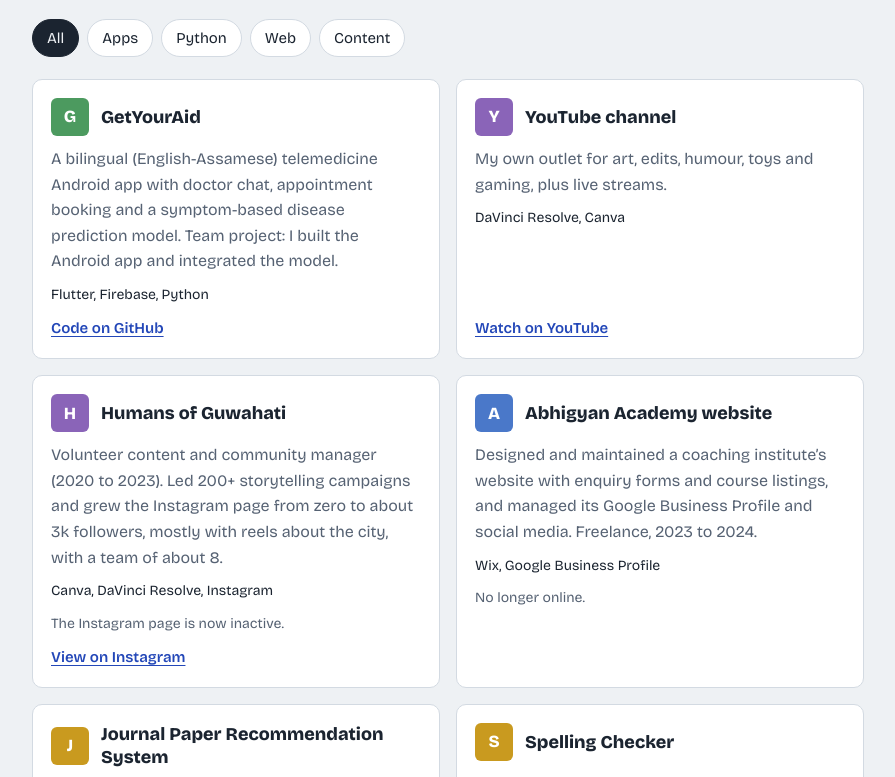
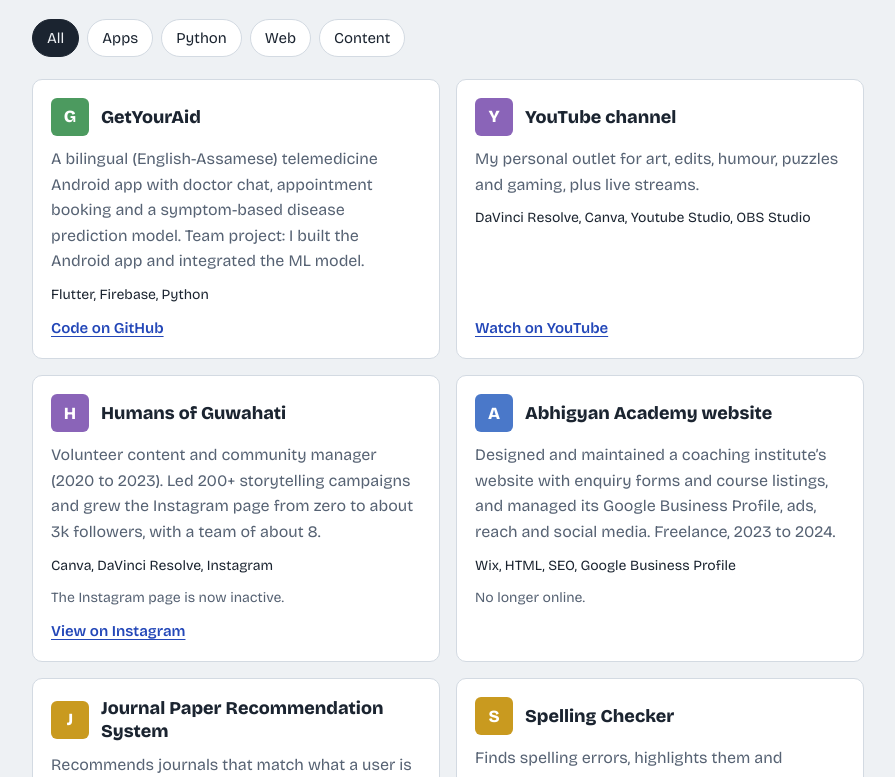
Before and after one commit to kun-zZ/kun-zZ.github.io, a plain HTML site: page index.html in a window 1280 px wide. Shown: the part 731-1508 px from the top of the page, without its empty margins (192-1087 px from the left). Drawn offline with nearby package versions, Linux system fonts and the light colour scheme.

Commit message:
Refine contact email tooltip and project details
Updated email tooltip text and modified project descriptions with improved clarity and links.

```diff
--- a/index.html
+++ b/index.html
@@ -143,7 +143,7 @@ footer { padding: 28px 0 48px; border-top: 1px solid var(--line); color: var(--m
       <h2 id="contact-h">Contact</h2>
       <p class="sub">Open to remote work and relocation. The easiest way to reach me is email.</p>
       <div class="links" style="margin-top:0">
-        <span class="tip"><a class="btn solid" href="mailto:kunaljain.0801@gmail.com" target="_blank" rel="noopener noreferrer" aria-describedby="mailtip">kunaljain.0801@gmail.com</a><span id="mailtip" role="tooltip">If clicking didn’t open anything, it doesn’t mean the code sucks, you don’t have a default mail app.</span></span>
+        <span class="tip"><a class="btn solid" href="mailto:kunaljain.0801@gmail.com" target="_blank" rel="noopener noreferrer" aria-describedby="mailtip">kunaljain.0801@gmail.com</a><span id="mailtip" role="tooltip">If clicking didn’t open anything, it doesn’t mean the code sucks, it means you haven't set a default mail app.</span></span>
         <a class="btn" href="https://www.linkedin.com/in/kunal-k01/" target="_blank" rel="noopener noreferrer">LinkedIn</a>
         <a class="btn" href="http://github.com/kun-zZ" target="_blank" rel="noopener noreferrer">GitHub</a>
         <a class="btn" href="https://www.youtube.com/@joeblessbee" target="_blank" rel="noopener noreferrer">YouTube</a>
@@ -161,16 +161,16 @@ footer { padding: 28px 0 48px; border-top: 1px solid var(--line); color: var(--m
    links: [["Label", "https://..."]]  (leave as [] if there is nothing to link to) */
 const PROJECTS = [
    { title: "GetYourAid", cats: ["Apps", "Python"], tech: "Flutter, Firebase, Python",
-    desc: "A bilingual (English-Assamese) telemedicine Android app with doctor chat, appointment booking and a symptom-based disease prediction model. Team project: I built the Android app and integrated the model.",
-    links: [["Code on GitHub", "http://github.com/kun-zZ"]] },
-  { title: "YouTube channel", cats: ["Content"], tech: "DaVinci Resolve, Canva",
-    desc: "My own outlet for art, edits, humour, toys and gaming, plus live streams.",
+    desc: "A bilingual (English-Assamese) telemedicine Android app with doctor chat, appointment booking and a symptom-based disease prediction model. Team project: I built the Android app and integrated the ML model.",
+    links: [["Code on GitHub", "https://github.com/kun-zZ/Get-Your-Aid"]] },
+  { title: "YouTube channel", cats: ["Content"], tech: "DaVinci Resolve, Canva, Youtube Studio, OBS Studio",
+    desc: "My personal outlet for art, edits, humour, puzzles and gaming, plus live streams.",
     links: [["Watch on YouTube", "https://www.youtube.com/@joeblessbee"]] },
   { title: "Humans of Guwahati", cats: ["Content"], tech: "Canva, DaVinci Resolve, Instagram",
-    desc: "Volunteer content and community manager (2020 to 2023). Led 200+ storytelling campaigns and grew the Instagram page from zero to about 3k followers, mostly with reels about the city, with a team of about 8.",
+    desc: "Volunteer content and community manager (2020 to 2023). Led 200+ storytelling campaigns and grew the Instagram page from zero to about 3k followers, with a team of about 8.",
     links: [["View on Instagram", "https://www.instagram.com/officialhumansofguwahati_"]], note: "The Instagram page is now inactive." },
-  { title: "Abhigyan Academy website", cats: ["Web"], tech: "Wix, Google Business Profile",
-    desc: "Designed and maintained a coaching institute’s website with enquiry forms and course listings, and managed its Google Business Profile and social media. Freelance, 2023 to 2024.",
+  { title: "Abhigyan Academy website", cats: ["Web"], tech: "Wix, HTML, SEO, Google Business Profile",
+    desc: "Designed and maintained a coaching institute’s website with enquiry forms and course listings, and managed its Google Business Profile, ads, reach and social media. Freelance, 2023 to 2024.",
     links: [], note: "No longer online." },
 
   { title: "Journal Paper Recommendation System", cats: ["Python"], tech: "Python, Word2Vec",
```
